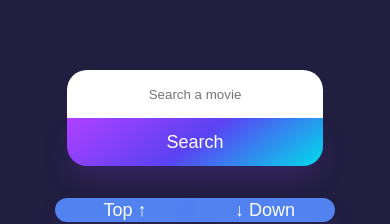
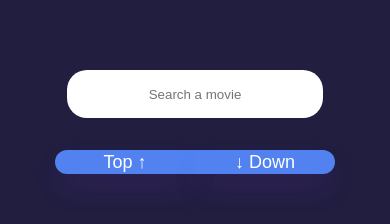
Before and after one commit to edmarsht/moviedb, a React (Create React App) app: page / in a window 390 px wide. Shown: the part 203-427 px from the top of the page. Built offline with nearby package versions, Linux system fonts and the light colour scheme; no server answers.

Commit message:
fixed bug display mobile card

```diff
--- a/src/component/form/Form.css
+++ b/src/component/form/Form.css
@@ -28,7 +28,7 @@
 input {
   width: 16rem;
   height: 3rem;
-  border-radius: 20px 20px 0 0;
+  border-radius: 20px;
   border: none;
   text-align: center;
 }
--- a/src/component/form/Form.js
+++ b/src/component/form/Form.js
@@ -35,9 +35,9 @@ axios.get(
         <form>
           <input type="text" placeholder="Search a movie" id="search-movie"                 autoComplete="off"
  onChange={(e) => setSearch(e.target.value)} />
-          <button className="noborder-button" type="submit" Value="Search">
+          {/* <button className="noborder-button" type="submit" Value="Search">
             Search
-          </button>
+          </button> */}
         </form>
       </div>
       <div className="form__sortedby">
--- a/src/component/movie/Movie.css
+++ b/src/component/movie/Movie.css
@@ -6,7 +6,7 @@
 .card {
   position: relative;
   display: block;
-  height: 100%;
+  height: 350px;
   width: 100%;
   border-radius: calc(var(--curve) * 1px);
   overflow: hidden;
@@ -44,6 +44,8 @@
   background-color: var(--surface-color);
   transform: translateY(-100%);
   transition: 0.2s ease-in-out;
+  border-bottom: #E6E6E6 1px solid;
+
 }
 
 .card__arc {
```
